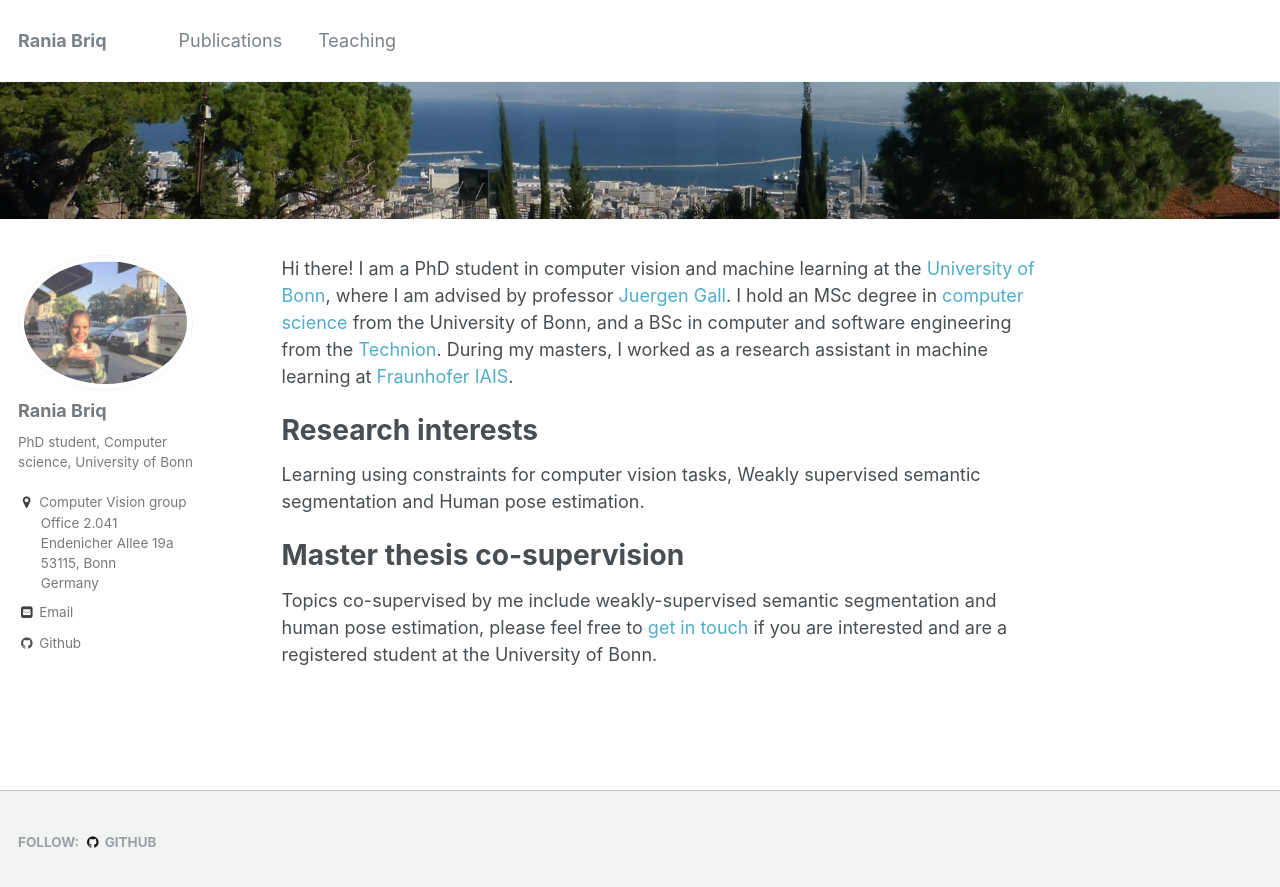
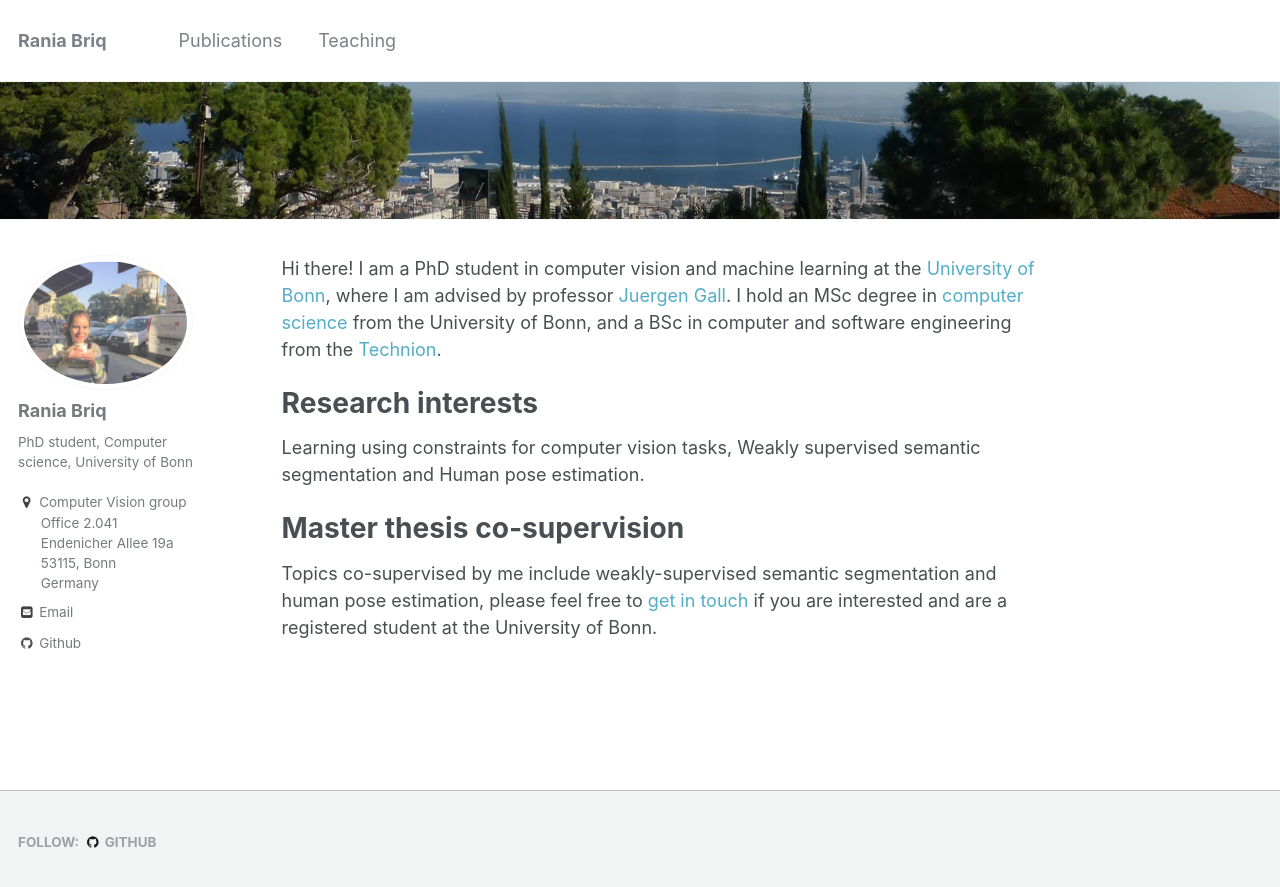
Before and after one commit to briqr/briqr.github.io, a Jekyll site: the page built from _pages/about.md, in a window 1280 px wide. Shown: the top 887 px of the page. Built offline with Jekyll 4.4.1, drawn with Linux system fonts in a browser that asks for light colours.

Commit message:
Update about.md

```diff
--- a/_pages/about.md
+++ b/_pages/about.md
@@ -15,7 +15,6 @@ redirect_from:
 
 
 Hi there! I am a PhD student in computer vision and machine learning at the [University of Bonn](https://www.uni-bonn.de/), where I am advised by professor [Juergen Gall](https://pages.iai.uni-bonn.de/gall_juergen/). I hold an MSc degree in [computer science](https://www.informatik.uni-bonn.de/en) from the University of Bonn, and a BSc in computer and software engineering from the [Technion](https://www.technion.ac.il/en).
-During my masters, I worked as a research assistant in machine learning at [Fraunhofer IAIS](https://www.iais.fraunhofer.de/).
 
 
 Research interests
```
